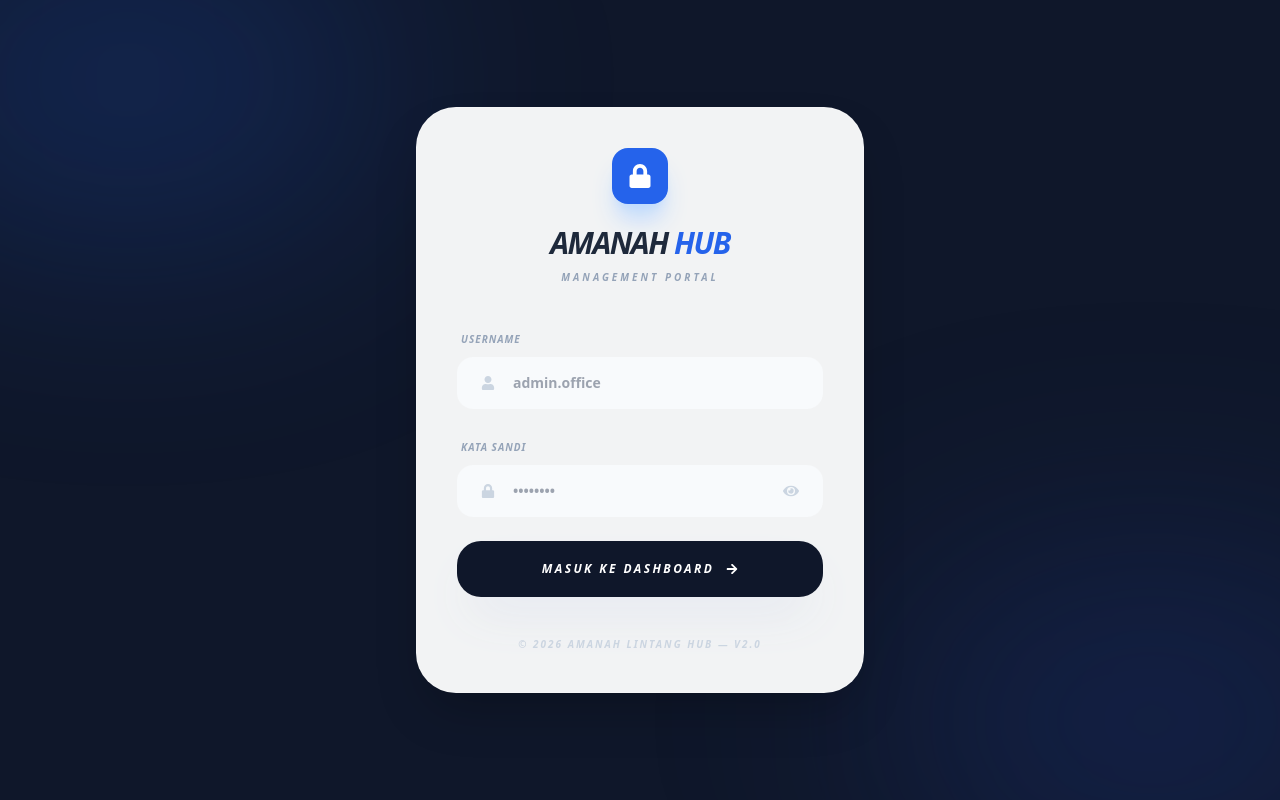
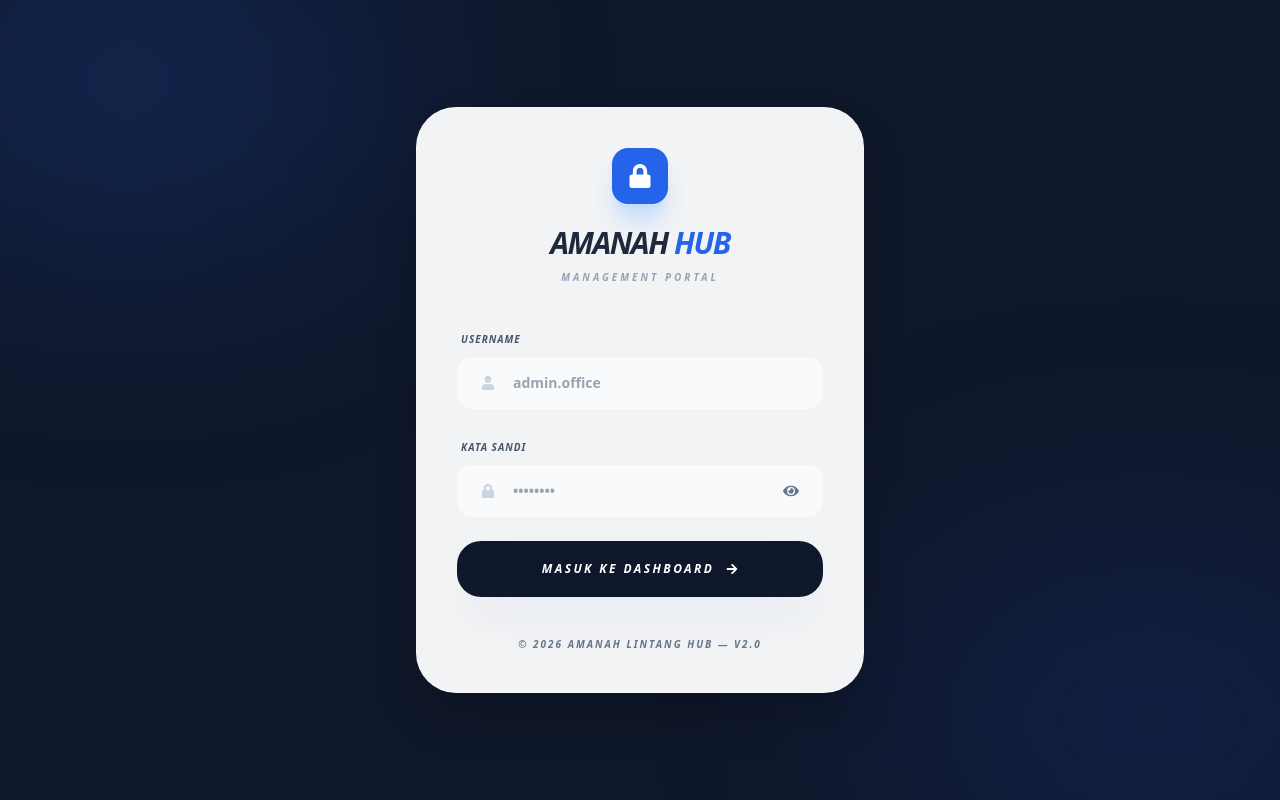
Before and after one commit to Anjaszz/project-skripsi-fe, a React (Vite) app: page /login in a window 1280 px wide. Built offline with nearby package versions, Linux system fonts and the light colour scheme.

Commit message:
feat: implement login page with validation and authentication redirection logic

```diff
--- a/src/pages/Login.jsx
+++ b/src/pages/Login.jsx
@@ -129,12 +129,13 @@ const Login = () => {
 
           <form onSubmit={handleSubmit} className="space-y-6">
             <div className="space-y-2">
-              <label className="text-[10px] font-black text-slate-400 uppercase tracking-widest ml-1 italic">Username</label>
+              <label htmlFor="username" className="text-[10px] font-black text-slate-600 uppercase tracking-widest ml-1 italic">Username</label>
               <div className="relative group">
                 <div className="absolute inset-y-0 left-0 pl-6 flex items-center pointer-events-none text-slate-300 group-focus-within:text-blue-600 transition-colors">
                   <FaUser size={14} />
                 </div>
                 <input
+                  id="username"
                   type="text"
                   value={username}
                   onChange={handleUsernameChange}
@@ -148,12 +149,13 @@ const Login = () => {
             </div>
 
             <div className="space-y-2">
-              <label className="text-[10px] font-black text-slate-400 uppercase tracking-widest ml-1 italic">Kata Sandi</label>
+              <label htmlFor="password" className="text-[10px] font-black text-slate-600 uppercase tracking-widest ml-1 italic">Kata Sandi</label>
               <div className="relative group">
                 <div className="absolute inset-y-0 left-0 pl-6 flex items-center pointer-events-none text-slate-300 group-focus-within:text-blue-600 transition-colors">
                   <FaLock size={14} />
                 </div>
                 <input
+                  id="password"
                   type={showPassword ? 'text' : 'password'}
                   value={password}
                   onChange={handlePasswordChange}
@@ -165,9 +167,10 @@ const Login = () => {
                 <button
                   type="button"
                   onClick={() => setShowPassword(!showPassword)}
-                  className="absolute inset-y-0 right-0 pr-6 flex items-center text-slate-300 hover:text-slate-600 transition-colors"
+                  aria-label={showPassword ? 'Sembunyikan kata sandi' : 'Tampilkan kata sandi'}
+                  className="absolute inset-y-0 right-0 pr-6 flex items-center text-slate-500 hover:text-slate-700 transition-colors"
                 >
-                  {showPassword ? <FaEyeSlash size={16} /> : <FaEye size={16} />}
+                  {showPassword ? <FaEyeSlash size={16} aria-hidden="true" /> : <FaEye size={16} aria-hidden="true" />}
                 </button>
               </div>
               {validationErrors.password && <p className="text-[9px] text-red-500 font-black uppercase tracking-widest ml-1 italic">{validationErrors.password}</p>}
@@ -192,7 +195,7 @@ const Login = () => {
             </button>
           </form>
 
-          <p className="text-center text-[10px] text-slate-300 font-black uppercase tracking-[0.2em] mt-10 italic">
+          <p className="text-center text-[10px] text-slate-500 font-black uppercase tracking-[0.2em] mt-10 italic">
             © 2026 Amanah Lintang Hub — v2.0
           </p>
         </div>
```
